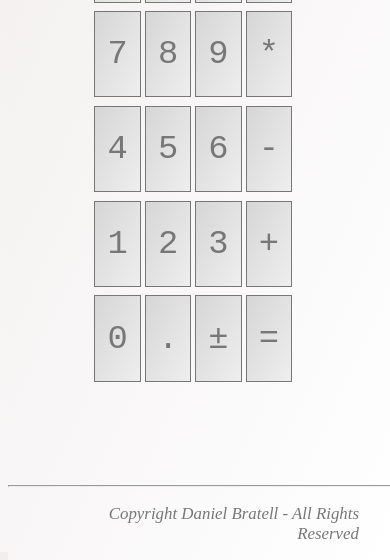
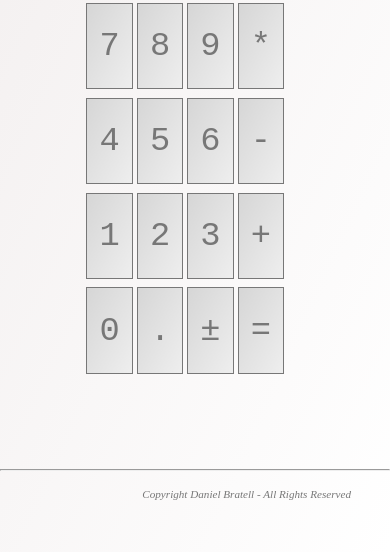
Before and after one commit to dbratell/webcalc, a plain HTML site: page index.html in a window 390 px wide. Shown: the part 292-852 px from the top of the page. Drawn offline with Linux system fonts and the light colour scheme.

Commit message:
Fix mobile (and remove stupid body margin).

```diff
--- a/index.html
+++ b/index.html
@@ -20,6 +20,7 @@
 <style>
 html, body {
   width: 100%; height: 100%;
+  margin: 0;
   overflow: hidden;
   font-size: 24px; /* Assuming 600x600 */
   font-size: 4vh;
@@ -56,7 +57,7 @@ html, body {
   overflow: hidden;
   margin-left: auto;
   margin-right: auto;
-  display: inline-block;
+  white-space: nowrap;
 }
 
 .button {
@@ -99,7 +100,7 @@ div.button > div, div#resultouter > div#result {
 }
 address {
   text-align: right;
-  font-size: 50%;
+  font-size: 33%;
   padding: 0 60px; /* Assuming 600x600 */
   padding: 0 10vw;
 }
```
